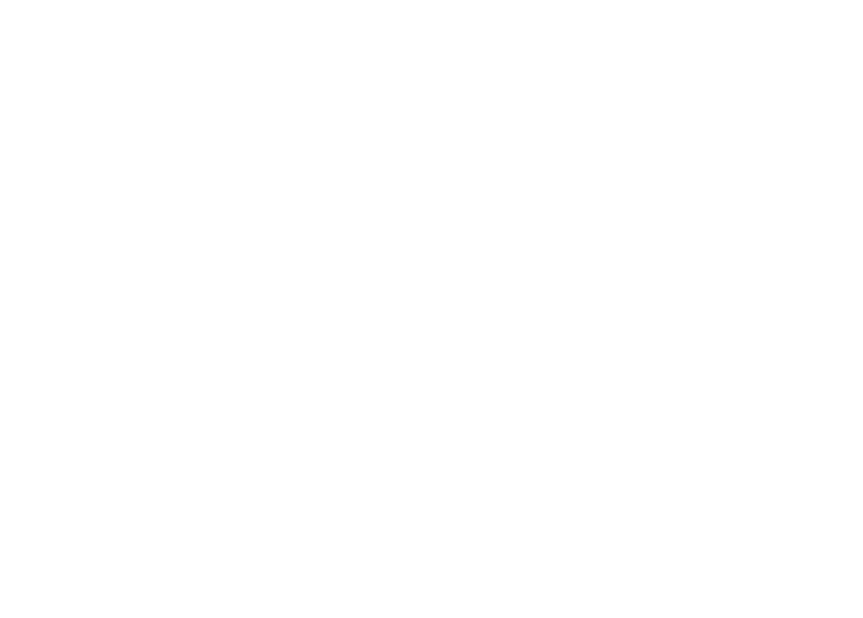
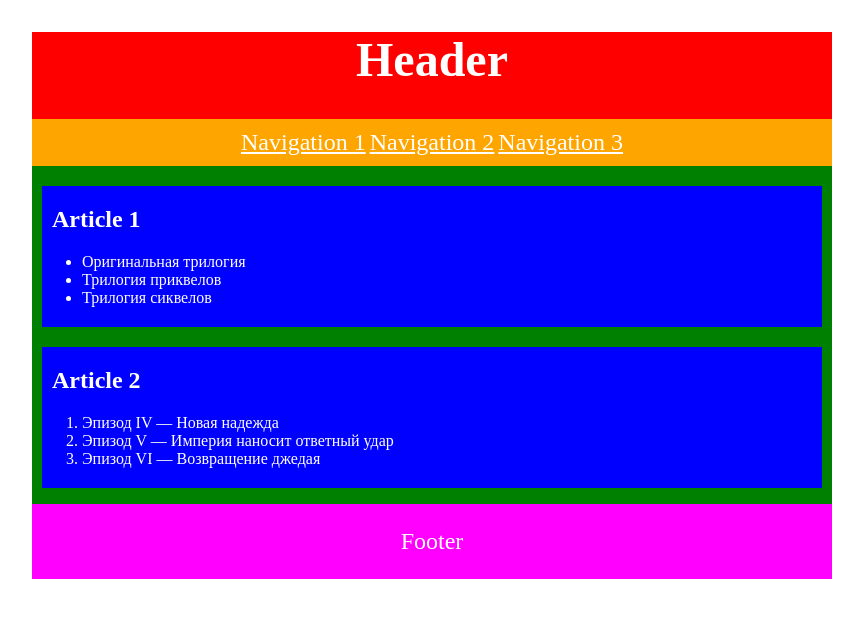
Before and after one commit to js-tasks-ru/htmlcss-20220519_mraleksej, a website: page 02-dz0/01-semantic-mockup/solution.html in a window 1280 px wide. Shown: the whole page, without its empty margins (208-1071 px from the left). Drawn offline with Linux system fonts and the light colour scheme.

Commit message:
semantic mockup solution

```diff
--- a/02-dz0/01-semantic-mockup/solution.html
+++ b/02-dz0/01-semantic-mockup/solution.html
@@ -1,4 +1,38 @@
 <!DOCTYPE html>
 <html lang="ru">
     <!-- Ваше решение -->
+    <head>
+        <meta charset="utf-8">
+        <title>Task two</title>
+        <link rel='stylesheet' href="style.css">
+    </head>
+    <body>
+    <header>
+        <h1>Header</h1>
+        <nav>
+            <a href='#'>Navigation 1</a>
+            <a href='#'>Navigation 2</a>
+            <a href='#'>Navigation 3</a>
+        </nav>
+    </header>
+    <main>
+        <article>
+            <h2>Article 1</h2>
+            <ul>
+                <li>Оригинальная трилогия</li>
+                <li>Трилогия приквелов</li>
+                <li>Трилогия сиквелов</li>
+            </ul>
+        </article>
+        <article>
+            <h2>Article 2</h2>
+            <ol>
+                <li>Эпизод IV — Новая надежда</li>
+                <li>Эпизод V — Империя наносит ответный удар</li>
+                <li>Эпизод VI — Возвращение джедая</li>
+            </ol>
+        </article>
+    </main>
+    <footer><p>Footer<p></footer>
+    </body>
 </html>
--- /dev/null
+++ b/02-dz0/01-semantic-mockup/style.css
@@ -0,0 +1,61 @@
+body{
+	width: 800px;
+	margin:auto;
+}
+
+h1,h2,a,li,p {
+	color:white;
+}
+
+h2 {
+	padding-top: 20px;
+	padding-left: 10px;
+}
+
+ul,ol {
+	padding-bottom: 20px;
+}
+
+header{
+	width: 800px;
+	background-color: red;
+	text-align: center;
+}
+
+header h1 {
+	font-size:48px;
+}
+
+nav{
+	background-color: orange;
+	padding-top: 10px;
+	padding-bottom: 10px;
+	box-sizing: border-box;
+}
+
+nav a{
+	font-size:24px;
+}
+
+main{
+	width: 800px;
+	float: left;
+	background-color: green;
+}
+
+article{
+	width: 780px;
+	margin:auto;
+	background-color: blue;
+}
+
+footer{
+	width: 800px;
+	float: left;
+	background-color: magenta;
+	text-align: center;
+}
+
+footer p{
+	font-size:24px;
+}
```
